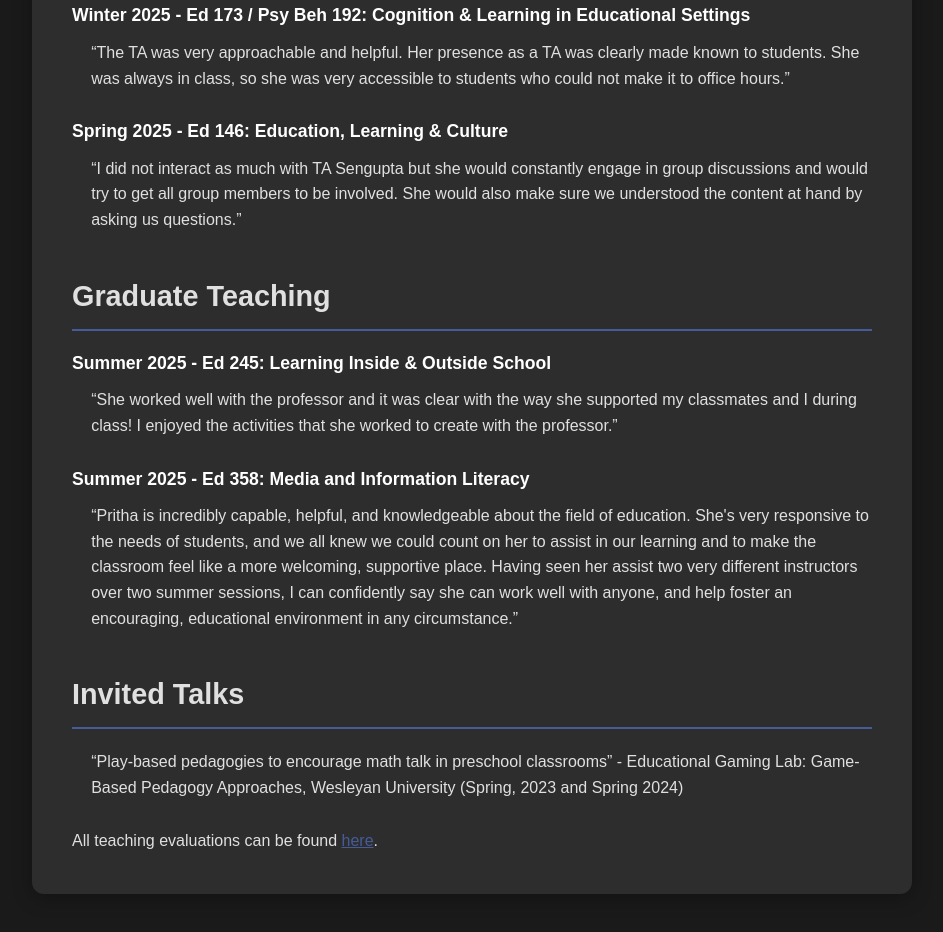
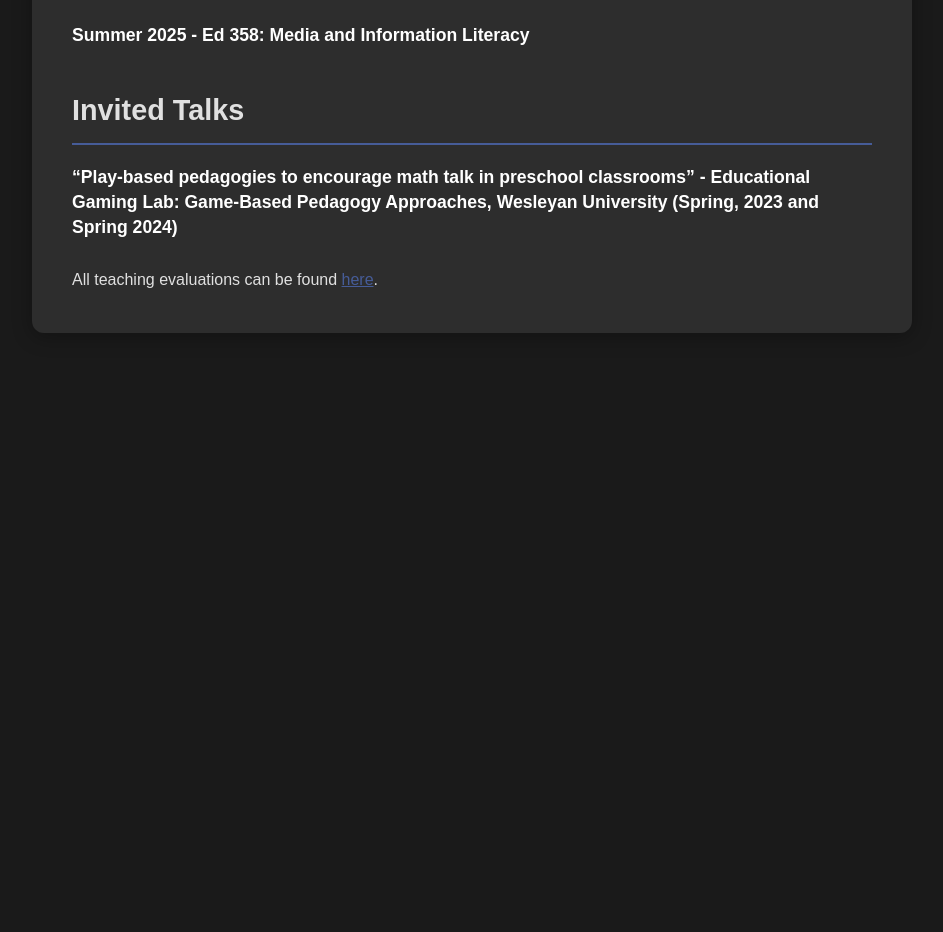
Before and after one commit to p-sengupta/p-sengupta, a plain HTML site: page teaching/index.html in a window 1280 px wide. Shown: the part 496-1428 px from the top of the page, without its empty margins (168-1111 px from the left). After the commit the page ends 879 px from the top, so only its background shows below. Drawn offline with Linux system fonts and the light colour scheme.

Commit message:
Update index.html

```diff
--- a/teaching/index.html
+++ b/teaching/index.html
@@ -1,5 +1,6 @@
 <!DOCTYPE html>
 <html lang="en">
+
 <head>
     <meta charset="UTF-8">
     <meta name="viewport" content="width=device-width, initial-scale=1.0">
@@ -8,7 +9,8 @@
     <link rel="canonical" href="https://p-sengupta.com/teaching/">
     <meta property="og:type" content="website">
     <meta property="og:title" content="Pritha Sengupta | Teaching">
-    <meta property="og:description" content="Teaching experience and courses by Pritha Sengupta, PhD student at UC Irvine.">
+    <meta property="og:description"
+        content="Teaching experience and courses by Pritha Sengupta, PhD student at UC Irvine.">
     <meta property="og:url" content="https://p-sengupta.com/teaching/">
     <meta property="og:image" content="https://p-sengupta.com/assets/me.png">
     <link rel="icon" href="/assets/favicon.ico" sizes="any">
@@ -17,6 +19,7 @@
     <link rel="stylesheet" href="../css/styles.css">
     <link rel="stylesheet" href="../css/teaching.css">
 </head>
+
 <body>
     <div id="dark-mode-container"></div>
     <div id="navigation-container"></div>
@@ -27,7 +30,7 @@
 
         <div class="teaching-entry">
             <h3>Fall 2024, Spring 2026 - Lab Instructor for Ed 15: Statistics for Education Research</h3>
-            <ul class="teaching-list">
+            <!-- <ul class="teaching-list">
                 <li>
                     “Pritha is skilled at summarizing lecture content in an easily comprehensible format. After grading
                     assessments, Pritha always noticed what we needed improvements on and helped us work through examples in
@@ -40,45 +43,45 @@
                     was studying for the midterm in the morning before the midterm she emailed me back in time which helped
                     me understand frequency distributions.”
                 </li>
-            </ul>
+            </ul> -->
         </div>
 
         <div class="teaching-entry">
             <h3>Winter 2025 - Ed 173 / Psy Beh 192: Cognition &amp; Learning in Educational Settings</h3>
-            <ul class="teaching-list">
+            <!-- <ul class="teaching-list">
                 <li>
                     “The TA was very approachable and helpful. Her presence as a TA was clearly made known to students. She
                     was always in class, so she was very accessible to students who could not make it to office hours.”
                 </li>
-            </ul>
+            </ul> -->
         </div>
 
         <div class="teaching-entry">
             <h3>Spring 2025 - Ed 146: Education, Learning &amp; Culture</h3>
-            <ul class="teaching-list">
+            <!-- <ul class="teaching-list">
                 <li>
                     “I did not interact as much with TA Sengupta but she would constantly engage in group discussions and
                     would try to get all group members to be involved. She would also make sure we understood the content at
                     hand by asking us questions.”
                 </li>
-            </ul>
+            </ul> -->
         </div>
 
         <h2>Graduate Teaching</h2>
 
         <div class="teaching-entry">
             <h3>Summer 2025 - Ed 245: Learning Inside &amp; Outside School</h3>
-            <ul class="teaching-list">
+            <!-- <ul class="teaching-list">
                 <li>
                     “She worked well with the professor and it was clear with the way she supported my classmates and I
                     during class! I enjoyed the activities that she worked to create with the professor.”
                 </li>
-            </ul>
+            </ul> -->
         </div>
 
         <div class="teaching-entry">
             <h3>Summer 2025 - Ed 358: Media and Information Literacy</h3>
-            <ul class="teaching-list">
+            <!-- <ul class="teaching-list">
                 <li>
                     “Pritha is incredibly capable, helpful, and knowledgeable about the field of education. She's very
                     responsive to the needs of students, and we all knew we could count on her to assist in our learning and
@@ -86,16 +89,21 @@
                     different instructors over two summer sessions, I can confidently say she can work well with anyone, and
                     help foster an encouraging, educational environment in any circumstance.”
                 </li>
-            </ul>
+            </ul> -->
         </div>
 
         <h2>Invited Talks</h2>
-        <ul class="teaching-list">
+        <!-- <ul class="teaching-list">
             <li>
                 “Play-based pedagogies to encourage math talk in preschool classrooms” - Educational Gaming Lab:
                 Game-Based Pedagogy Approaches, Wesleyan University (Spring, 2023 and Spring 2024)
             </li>
-        </ul>
+        </ul> -->
+
+        <div class="teaching-entry">
+            <h3> “Play-based pedagogies to encourage math talk in preschool classrooms” - Educational Gaming Lab:
+                Game-Based Pedagogy Approaches, Wesleyan University (Spring, 2023 and Spring 2024)</h3>
+        </div>
 
         <p class="teaching-evals">
             All teaching evaluations can be found
@@ -107,7 +115,7 @@
     <script src="../js/navigation.js"></script>
     <script>
         // Initialize navigation and dark mode for Teaching page
-        document.addEventListener('DOMContentLoaded', function() {
+        document.addEventListener('DOMContentLoaded', function () {
             const darkModeContainer = document.getElementById('dark-mode-container');
             darkModeContainer.appendChild(createDarkModeToggle());
 
@@ -119,4 +127,5 @@
         });
     </script>
 </body>
+
 </html>
```
